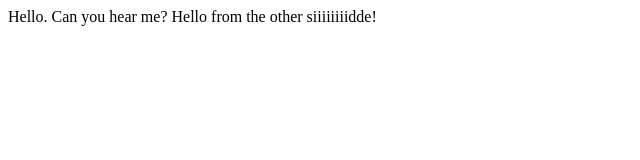
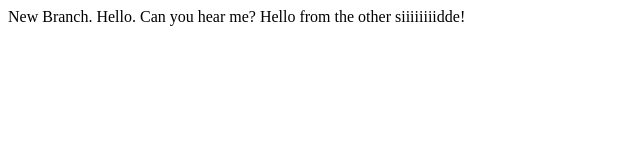
Before and after one commit to jaetaylor/BibleOneYear, a plain HTML site: page index.html in a window 1280 px wide. Shown: the whole page, without its empty margins (0-640 px from the left). Drawn offline with Linux system fonts and the light colour scheme.

Commit message:
branch ish

```diff
--- a/index.html
+++ b/index.html
@@ -2,7 +2,7 @@
 <head>
 </head>
 <body>
-  <p>Hello. Can you hear me?
+  <p>New Branch. Hello. Can you hear me?
      Hello from the other siiiiiiiidde!</p>
 
 </body>
```
